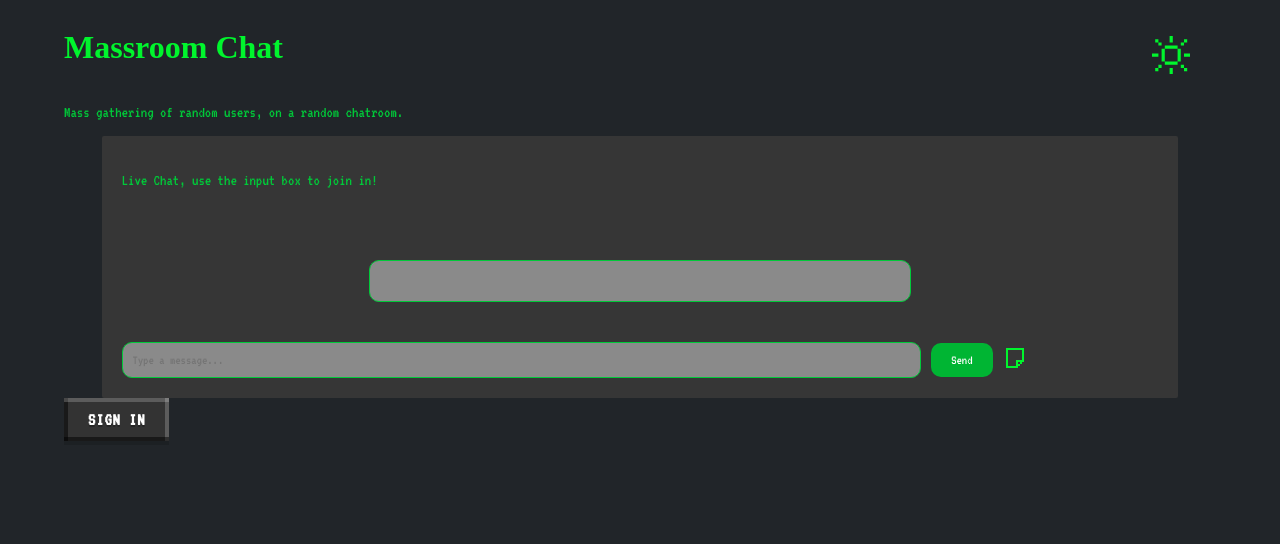
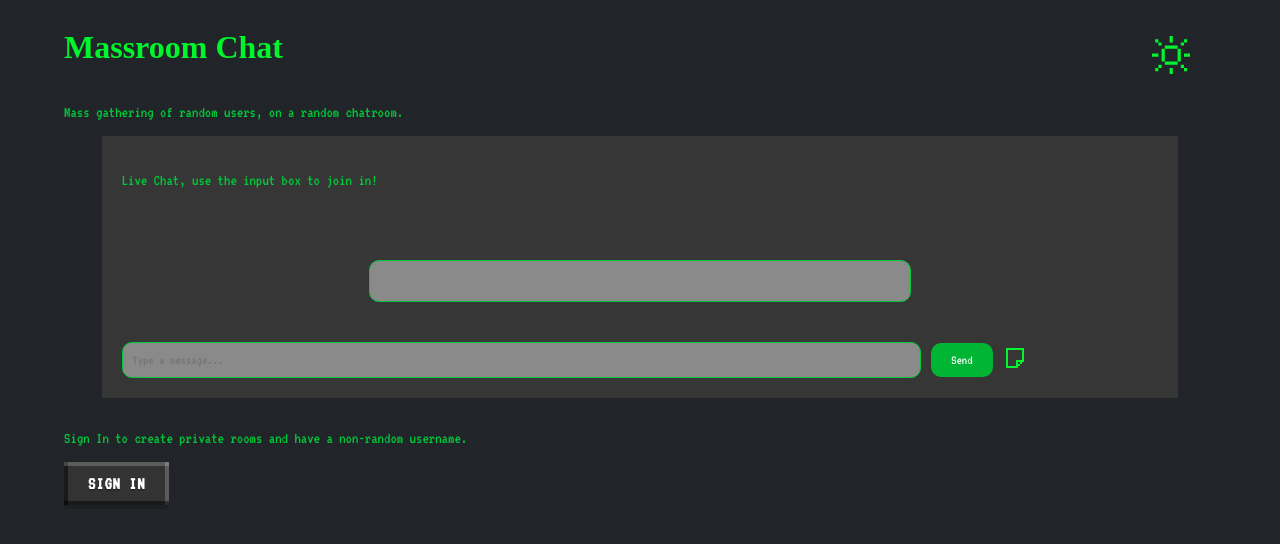
Before and after one commit to Massroom/massroom.github.io, a Jekyll site: the page built from index.html, in a window 1280 px wide. Shown: the top 544 px of the page. Built offline with Jekyll 4.4.1, drawn with Linux system fonts in a browser that asks for light colours; some web fonts are replaced.

Commit message:
Update index.html

```diff
--- a/index.html
+++ b/index.html
@@ -50,6 +50,9 @@ title: Chatroom
   </div>
 </div>
 
+<br>
+
+<p>Sign In to create private rooms and have a non-random username.</p>
 <a class="button" href="/auth/">Sign In</a>
 
 <script>
```
